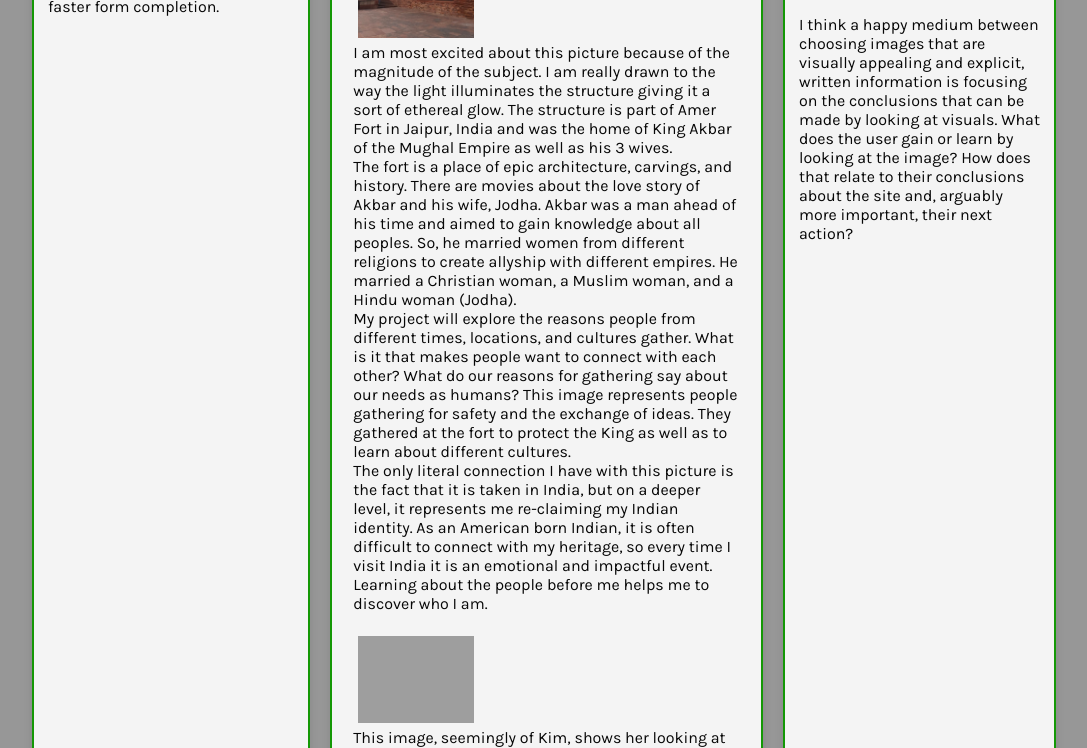
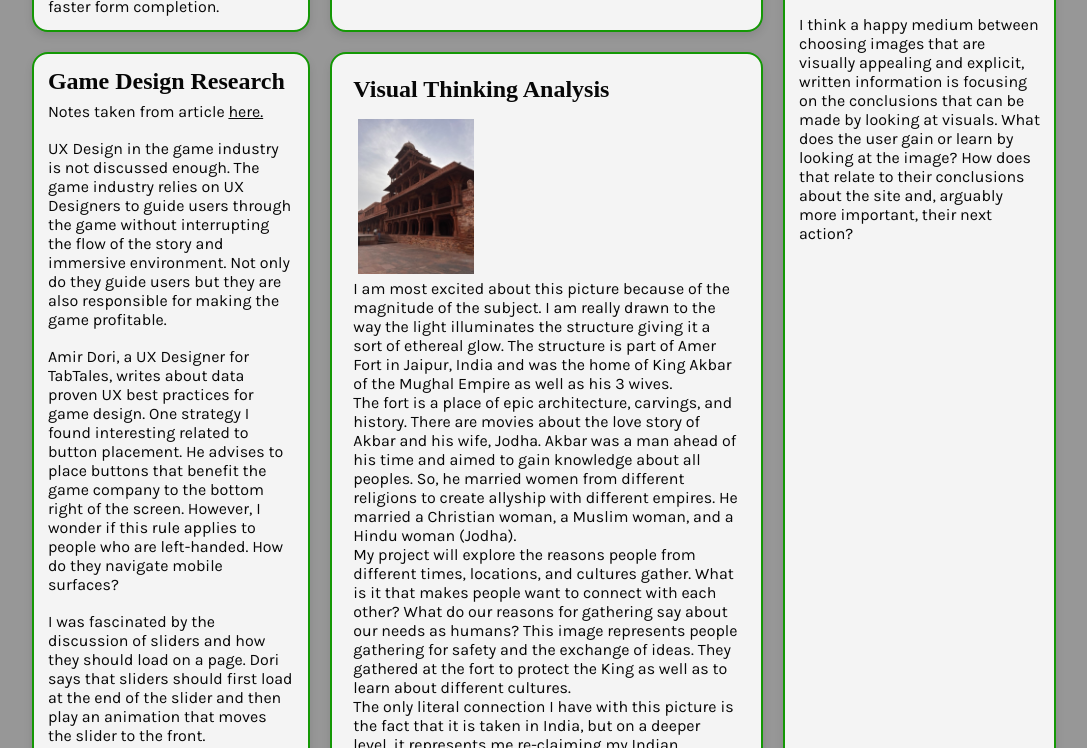
Before and after one commit to srpethe/Des157A, a plain HTML site: page journal/index.html in a window 1280 px wide. Shown: the part 876-1624 px from the top of the page, without its empty margins (96-1183 px from the left). Drawn offline with Linux system fonts and the light colour scheme; grey boxes are pictures that could not be loaded; a web font is replaced by a local one.

Commit message:
adding a learning journal post

```diff
--- a/journal/index.html
+++ b/journal/index.html
@@ -82,6 +82,24 @@
             </p>
             <br>
         </div>
+
+        <div class="box box5">
+            <h2>Game Design Research</h2>
+
+            <p>Notes taken from article <a href="https://uxplanet.org/game-design-ux-best-practices-guide-4a3078c32099">here.</a></p>
+            <br>
+            <p>
+                UX Design in the game industry is not discussed enough. The game industry relies on UX Designers to guide users through the game without interrupting the flow of the story and immersive environment. Not only do they guide users but they are also responsible for making the game profitable.
+            </p>
+            <br>
+            <p>
+                Amir Dori, a UX Designer for TabTales, writes about data proven UX best practices for game design. One strategy I found interesting related to button placement. He advises to place buttons that benefit the game company to the bottom right of the screen. However, I wonder if this rule applies to people who are left-handed. How do they navigate mobile surfaces?
+            </p>
+            <br>
+            <p>
+                I was fascinated by the discussion of sliders and how they should load on a page. Dori says that sliders should first load at the end of the slider and then play an animation that moves the slider to the front.
+            </p>
+        </div>
     </div>
 </body>
 </html>
--- a/journal/styles.css
+++ b/journal/styles.css
@@ -76,7 +76,7 @@ body {
     grid-column-start: 1;
     grid-column-end: 2;
     grid-row-start: 2;
-    grid-row-end: 7;
+    grid-row-end: 4;
 
 }
 
@@ -104,6 +104,14 @@ body {
     grid-row-end: 7;
 }
 
+.box5{
+    background-color: #f4f4f4;
+    grid-column-start: 1;
+    grid-column-end: 2;
+    grid-row-start: 4;
+    grid-row-end: 6;
+}
+
 img{
     max-width: 30%;
     max-height: 30%;
```
